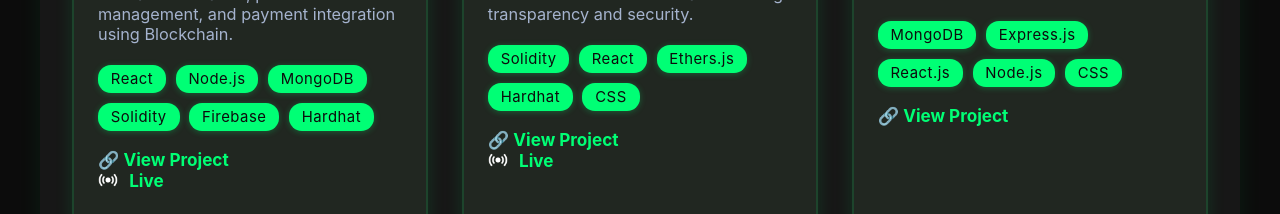
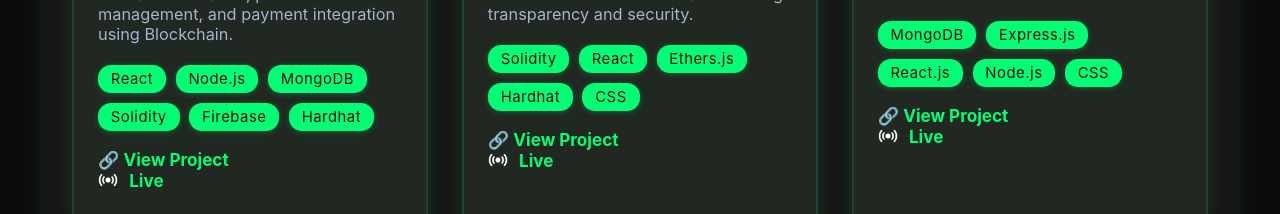
Before and after one commit to SeeThearc/SeeThearc-s-Portfolio, a React (Vite) app: page / in a window 1280 px wide. Shown: the part 3320-3534 px from the top of the page. Built offline with nearby package versions, Linux system fonts and the light colour scheme.

Commit message:
fixed live for projects

```diff
--- a/src/Components/Projects.jsx
+++ b/src/Components/Projects.jsx
@@ -21,6 +21,7 @@ const Projects = () => {
       description: "A platform  enabling operators to book, track, and manage parking slots in real time.",
       technologies: ["MongoDB", "Express.js", "React.js", "Node.js","CSS"],
       link: "https://github.com/SeeThearc/ParkIT---Mall-parking-system",
+      live: "https://park-it-mall-parking-system-tfwi.vercel.app/"
     },
     {
       title: "Parcel Damage Detector",
```
